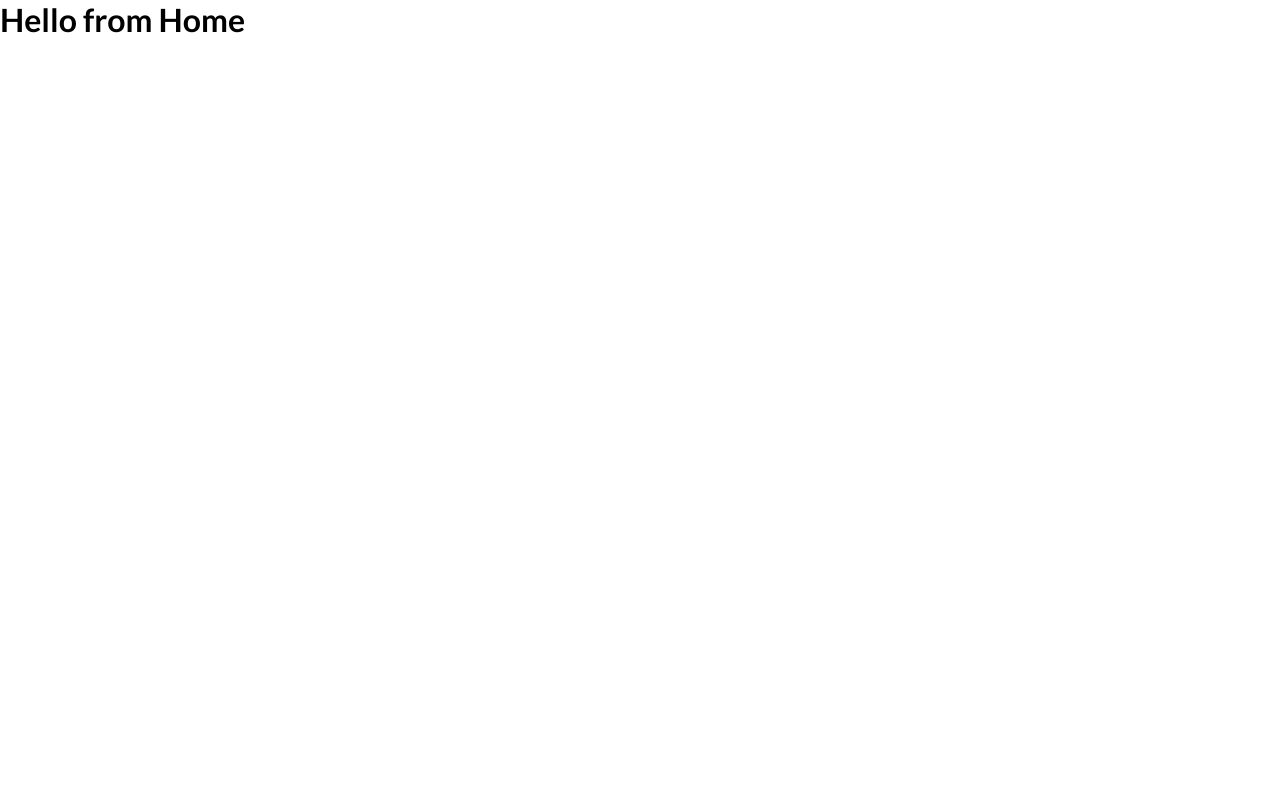
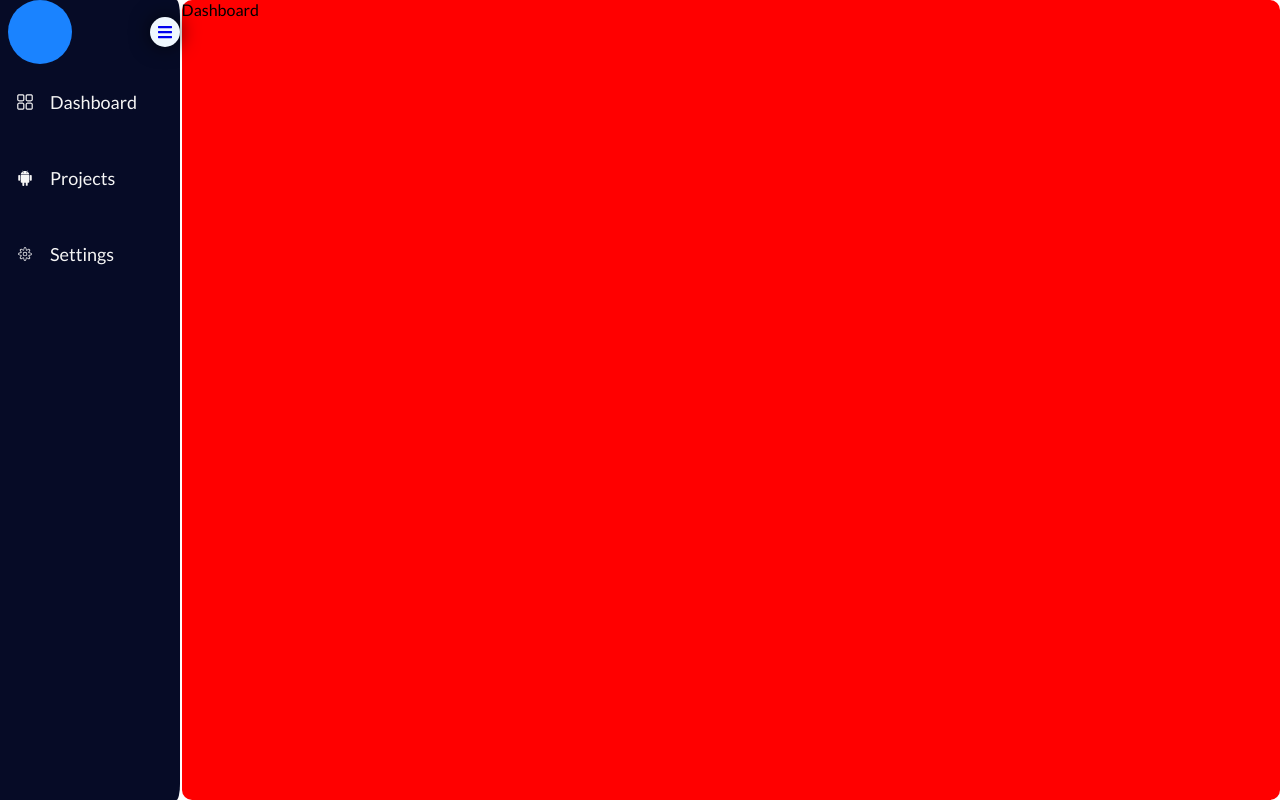
Before and after one commit to Civil-t/Task-Manager-CodexCue, a React (Vite) app: page / in a window 1280 px wide. Built offline with nearby package versions, Linux system fonts and the light colour scheme.

Commit message:
finished setting up dashboard environment

```diff
--- /dev/null
+++ b/src/components/Dashboard/Dashboard.css
@@ -0,0 +1,4 @@
+.dash-container {
+  background-color: red;
+  border-radius: 10px;
+}
--- /dev/null
+++ b/src/components/Dashboard/Dashboard.jsx
@@ -0,0 +1,12 @@
+import React from "react";
+import "./Dashboard.css";
+
+function Dashboard() {
+  return (
+    <>
+      <div className="dash-container">Dashboard</div>
+    </>
+  );
+}
+
+export default Dashboard;
--- a/src/components/routes/Home.jsx
+++ b/src/components/routes/Home.jsx
@@ -1,8 +1,16 @@
 import SideNav from "../SideNav/SideNav";
-import "./Home.css";
+import Dashboard from "../Dashboard/Dashboard";
+import "./Project.css";
 
 function Home() {
-  return <h1>Hello from Home</h1>;
+  return (
+    <>
+      <div className="main-container">
+        <SideNav />
+        <Dashboard />
+      </div>
+    </>
+  );
 }
 
 export default Home;
--- a/src/components/routes/Project.css
+++ b/src/components/routes/Project.css
@@ -1,4 +1,16 @@
 .temp-container {
+  background-color: aqua;
+  border: none;
+  border-radius: 10px;
+  margin: 0;
+  padding: 0;
+  display: grid;
+  grid-template-rows: 0.3fr 4.4fr;
+  width: 100%;
+  height: 100%;
+}
+
+.home-container {
   background-color: aqua;
   border: none;
   border-radius: 10px;
@@ -12,7 +24,7 @@
 
 .main-container {
   display: grid;
-  grid-template-columns: auto 4fr; /* Adjust the ratio as needed */
+  grid-template-columns: auto 4fr;
   height: 100vh;
   gap: 0.1rem;
 }
```
Also changed, not shown: src/components/routes/Home.css (deleted).
